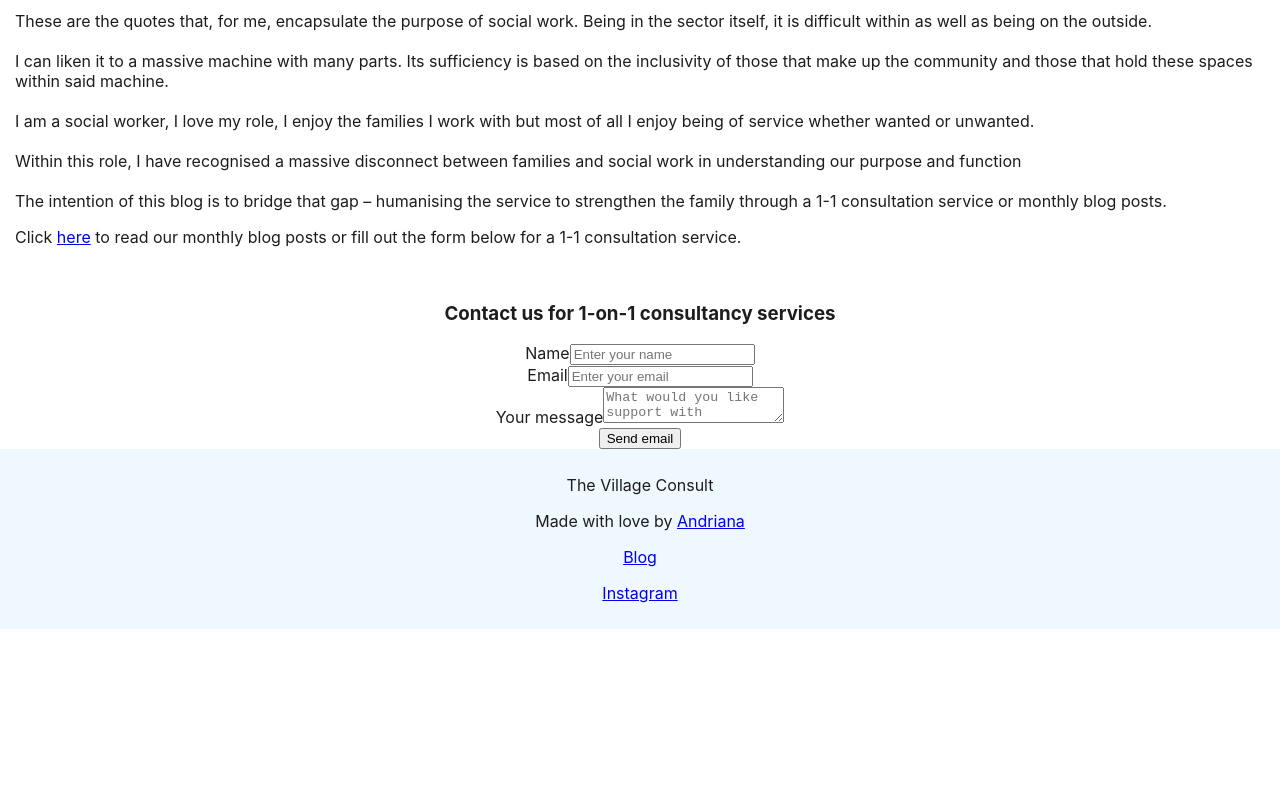
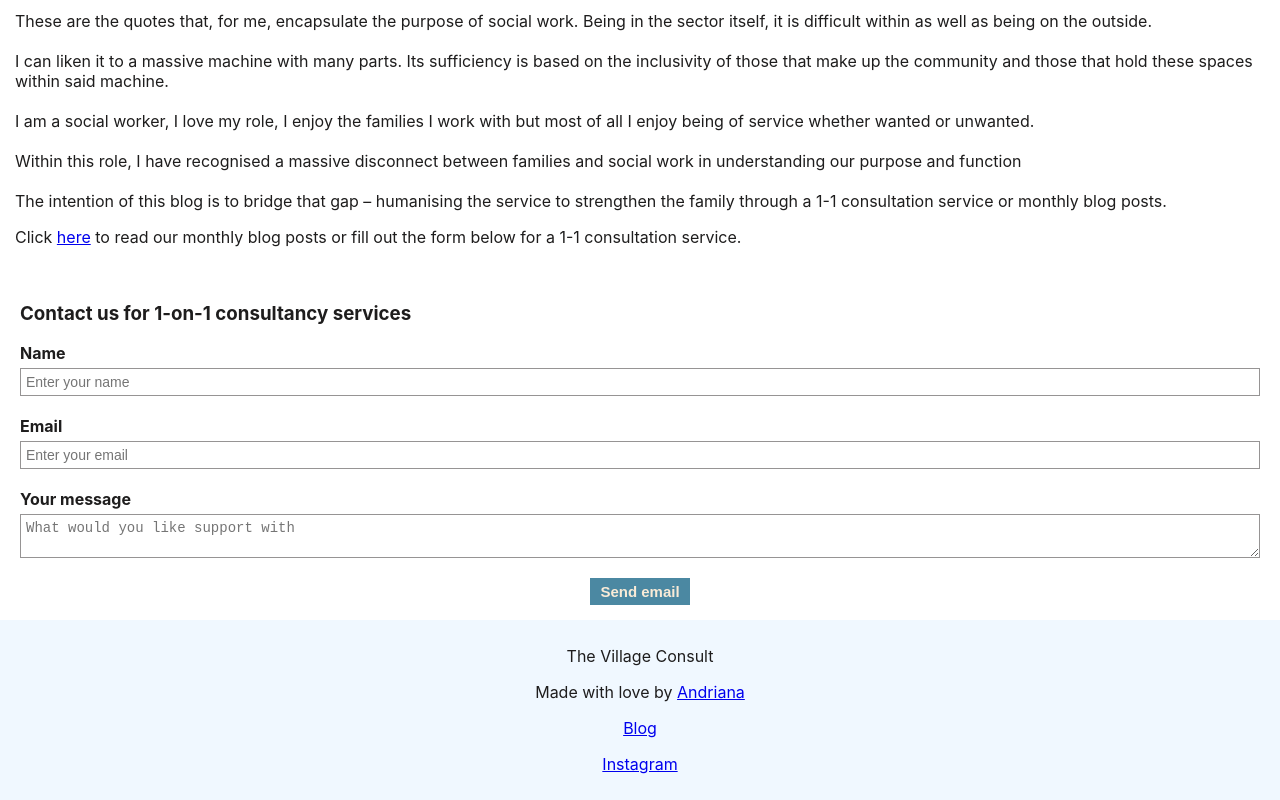
Before and after one commit to AndrianaOS/tvc-webpage, a React (Create React App) app: page / in a window 1280 px wide. Shown: the part 1737-2537 px from the top of the page. Before the commit the page ends 2366 px from the top, so only its background shows below. Built offline with nearby package versions, Linux system fonts and the light colour scheme.

Commit message:
Edit form to look presentable

```diff
--- a/src/components/SupportForm/supportForm.css
+++ b/src/components/SupportForm/supportForm.css
@@ -0,0 +1,45 @@
+form {
+  padding: 0 20px 15px;
+}
+
+form h3 {
+    text-align: start;
+}
+
+.support-form {
+  width: 100%;
+  text-align: start;
+}
+
+.input-fields {
+  display: flex;
+  flex-direction: column;
+  row-gap: 5px;
+  padding: 0 0 20px;
+}
+
+.input-fields label {
+  font-weight: bold;
+}
+
+.data_input {
+  padding: 5px;
+  font-size: 14px;
+  border: #969494 1px solid;
+
+}
+
+.submit-btn {
+    font-size: 15px;
+    font-weight: bold;
+    padding: 5px 10px;
+    background: #4B88A2;
+    border: none;
+    color: #faebd7;
+}
+
+.submit-btn:hover {
+    cursor: pointer;
+    font-size: 18px;
+    text-transform: uppercase;
+}
```
